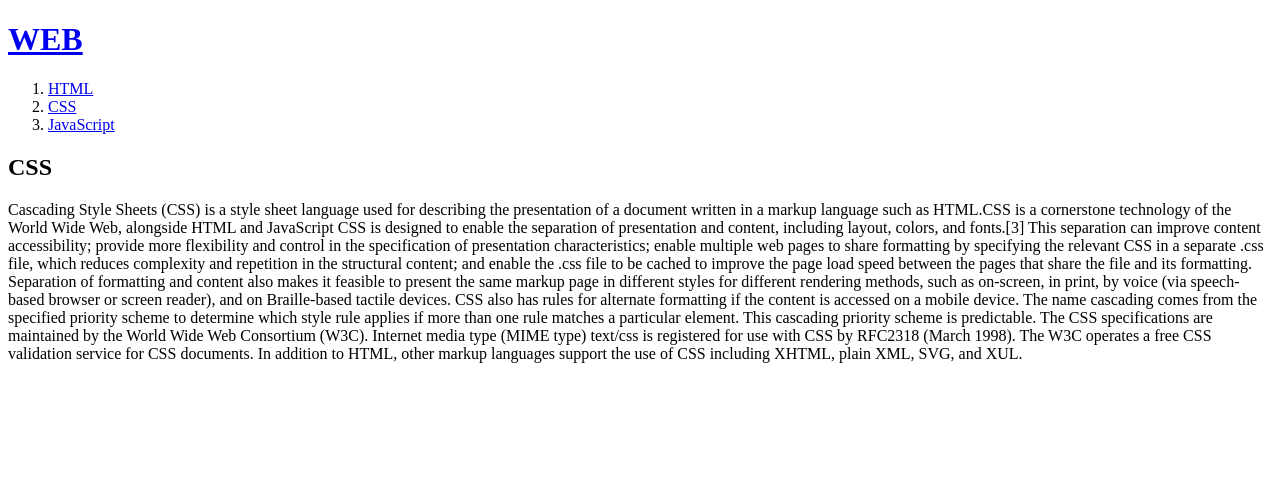
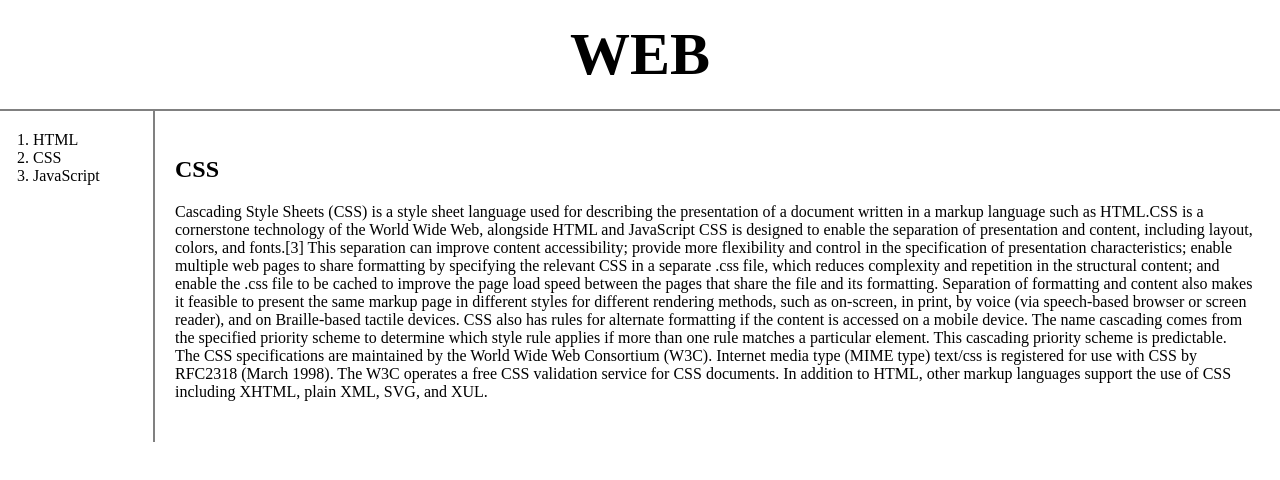
Before and after one commit to yurim-jang/my-first-web-site, a plain HTML site: page 2.html in a window 1280 px wide. Drawn offline with Linux system fonts and the light colour scheme.

Commit message:
CSS수정

```diff
--- a/2.html
+++ b/2.html
@@ -3,14 +3,17 @@
 <head>
 <title>WEB1 - CSS</title>
 <meta charset="utf-8">
+<link rel="stylesheet" href="style.css">
 </head>
 <body>
-  <h1><a href="index.html">WEB</a></h1>
+  <h1><a href="index.html"> WEB</a></h1>
+  <div id="grid">
     <ol>
-    <li><a href="1.html">HTML</a></li>
-    <li><a href="2.html">CSS</a></li>
-    <li><a href="3.html">JavaScript</a></li>
+      <li><a href="1.html"> HTML</a></li>
+      <li><a href="2.html"> CSS</a></li>
+      <li><a href="3.html"> JavaScript</a></li>
     </ol>
+     <div id="article">
     <h2>CSS</h2>
     <p>
       Cascading Style Sheets (CSS) is a style sheet language used for describing the presentation of a document written in a markup language such as HTML.CSS is a cornerstone technology of the World Wide Web, alongside HTML and JavaScript
@@ -20,5 +23,7 @@
       The CSS specifications are maintained by the World Wide Web Consortium (W3C). Internet media type (MIME type) text/css is registered for use with CSS by RFC2318 (March 1998). The W3C operates a free CSS validation service for CSS documents.
       In addition to HTML, other markup languages support the use of CSS including XHTML, plain XML, SVG, and XUL.
     </p>
+     </div>
+ </div>
 </body>
  </html>
--- /dev/null
+++ b/style.css
@@ -0,0 +1,42 @@
+body{
+  margin: 0;
+}
+a {
+  color:black;
+  text-decoration: none;
+}
+h1 {
+  font-size: 60px;
+  text-align: center;
+  border-bottom: 2px solid gray;
+  margin: 0;
+  padding: 20px;
+}
+ol{
+  border-right: 2px solid gray;
+  width: 100px;
+  margin: 0;
+  padding: 20px;
+}
+#grid{
+  display: grid;
+  grid-template-columns: 150px 1fr;
+}
+#grid ol{
+  padding-left: 33px
+}
+#grid #article{
+padding: 25px
+}
+@media (max-width:800px) {
+  #grid{
+    display: block;
+}
+ol{
+  border-right: none;
+}
+h1{
+  border-bottom: none;
+ }
+}
+</body>
```
Also changed, not shown: 1.html (+5 -0 lines), 3.html (+5 -0 lines). Lines whose indentation alone changed are shown as unchanged.
